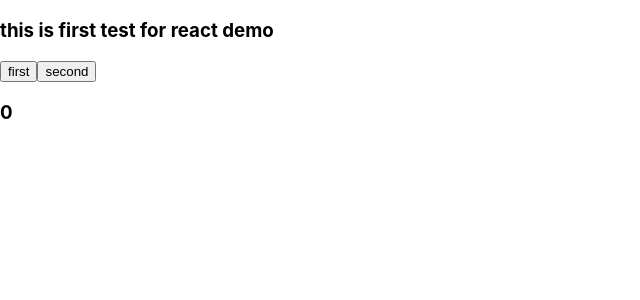
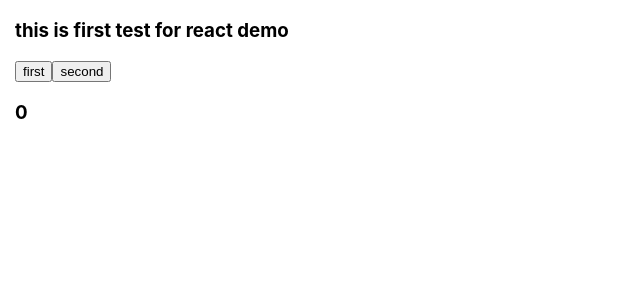
Before and after one commit to lIOoOIl/man, a React (Create React App) app in the folder man/: page / in a window 1280 px wide. Shown: the top 300 px of the page, without its empty margins (0-640 px from the left). Built offline with nearby package versions, Linux system fonts and the light colour scheme.

Commit message:
update: try to use less

```diff
--- a/man/src/index.js
+++ b/man/src/index.js
@@ -2,7 +2,7 @@ import React from 'react';
 import ReactDOM from 'react-dom';
 import './index.css';
 // import App from './App';
-import Demo from './demo'
+import Demo from './pages/demo'
 import * as serviceWorker from './serviceWorker';
 
 ReactDOM.render(<Demo />, document.getElementById('root'));
--- a/man/src/demo.js
+++ b/man/src/pages/demo.js
@@ -1,4 +1,5 @@
 import React, { Component } from 'react'
+import './style.css'
 
 class Demo extends Component {
   constructor (props) {
--- /dev/null
+++ b/man/src/pages/style.css
@@ -0,0 +1,3 @@
+#root {
+  margin-left: 15px;
+}
```
